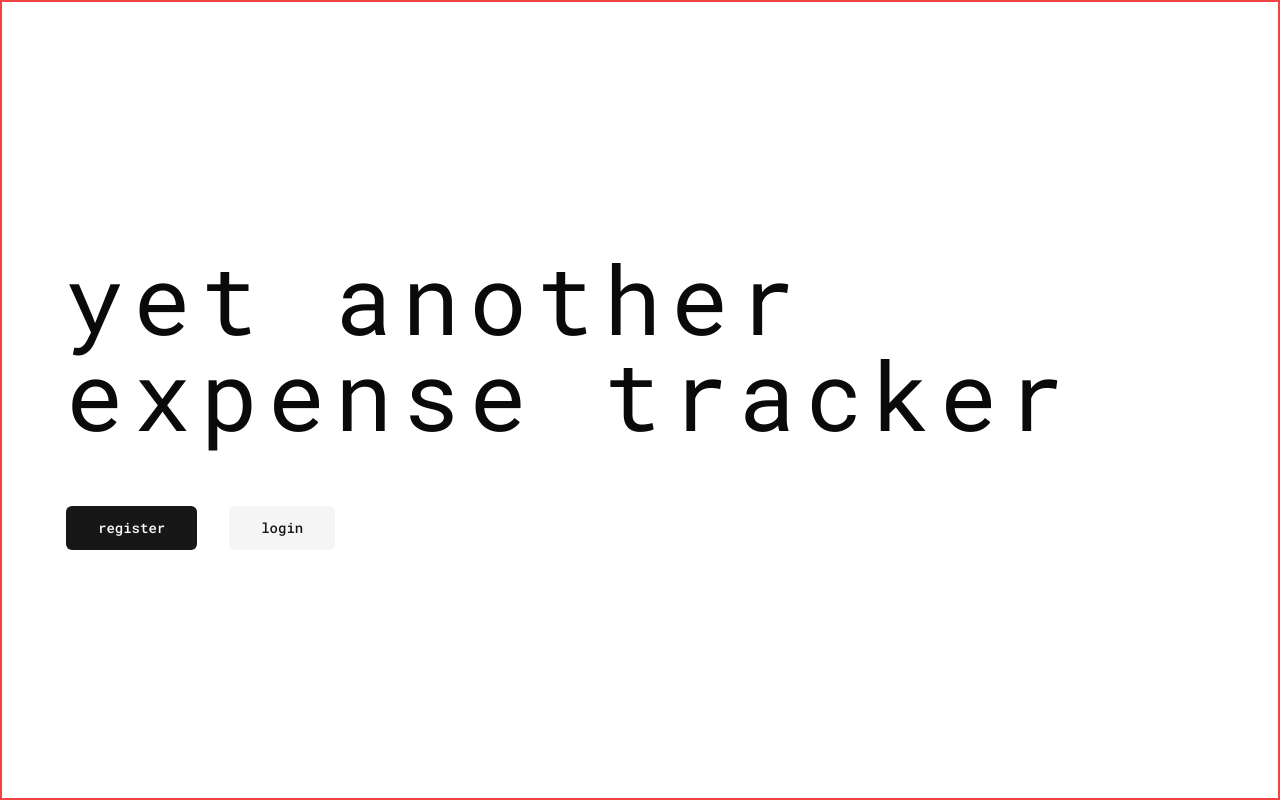
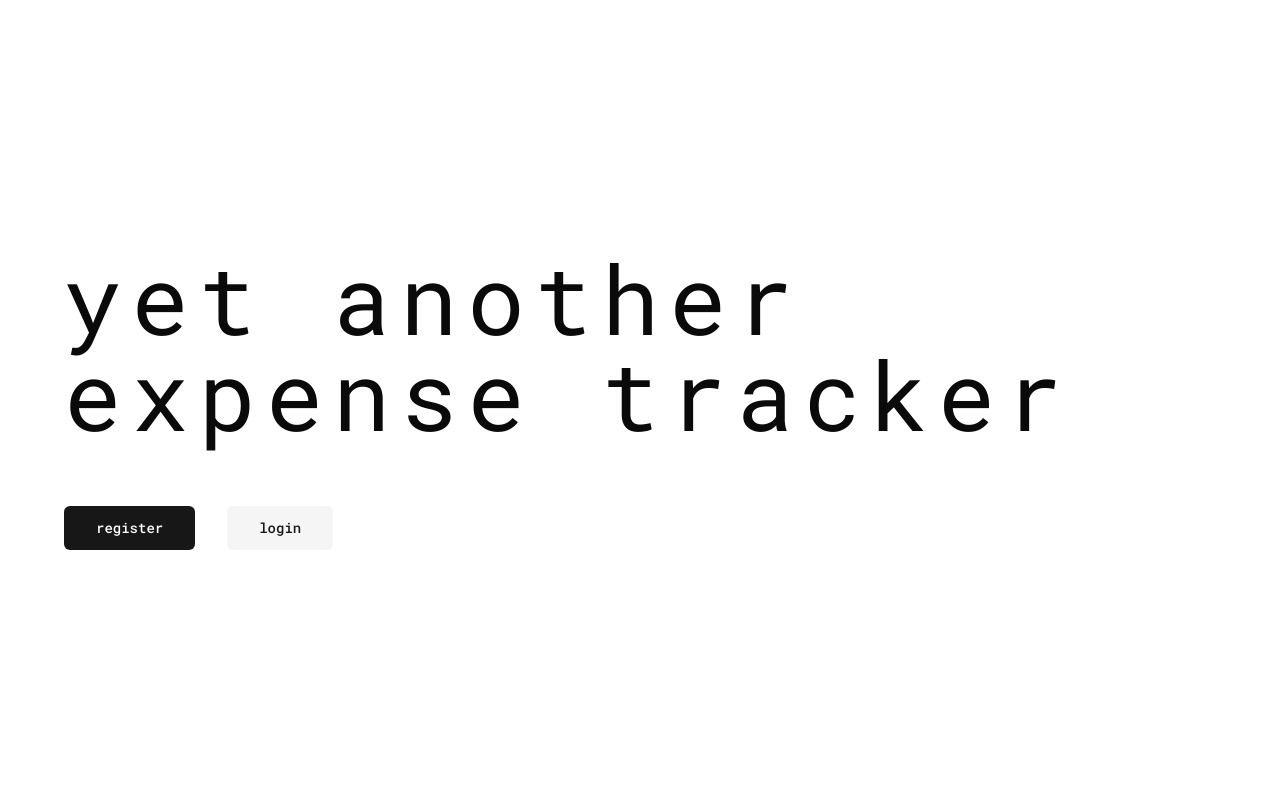
Before and after one commit to libmartinito/expense-tracker-frontend, a Next.js app: page / in a window 1280 px wide. Built offline with nearby package versions, Linux system fonts and the light colour scheme.

Commit message:
chore: remove border

```diff
--- a/src/app/page.tsx
+++ b/src/app/page.tsx
@@ -4,7 +4,7 @@ import { Button } from "@/components/ui/button";
 
 export default function Home() {
   return (
-    <div className="container border-2 border-red-500 h-screen mx-auto flex flex-col px-8 sm:px-16">
+    <div className="container h-screen mx-auto flex flex-col px-8 sm:px-16">
       <div className="my-auto flex flex-col gap-16">
         <div className="tracking-widest text-6xl sm:text-8xl">yet another expense tracker</div>
         <div className="flex gap-8 flex-col sm:flex-row">
```
